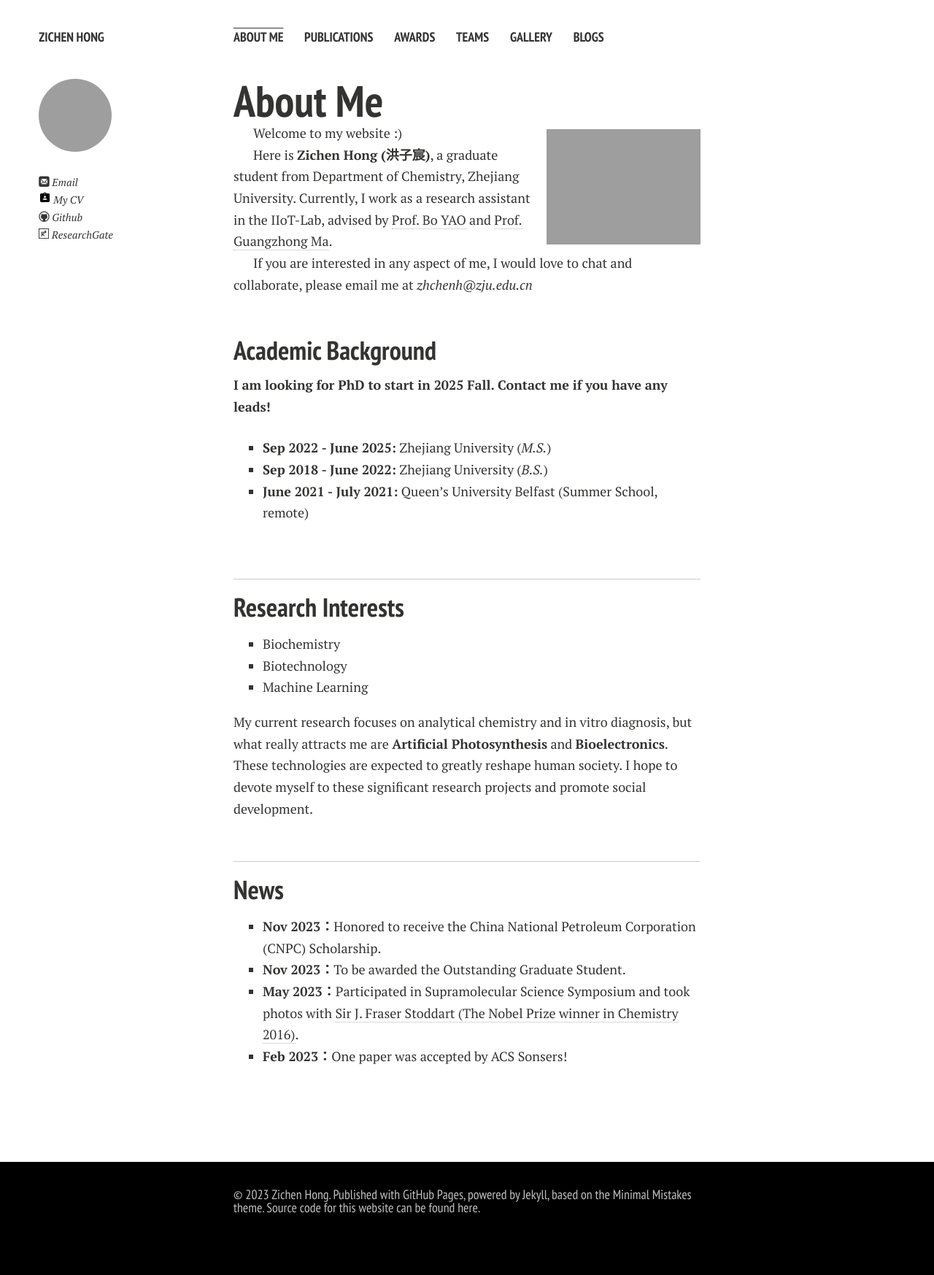
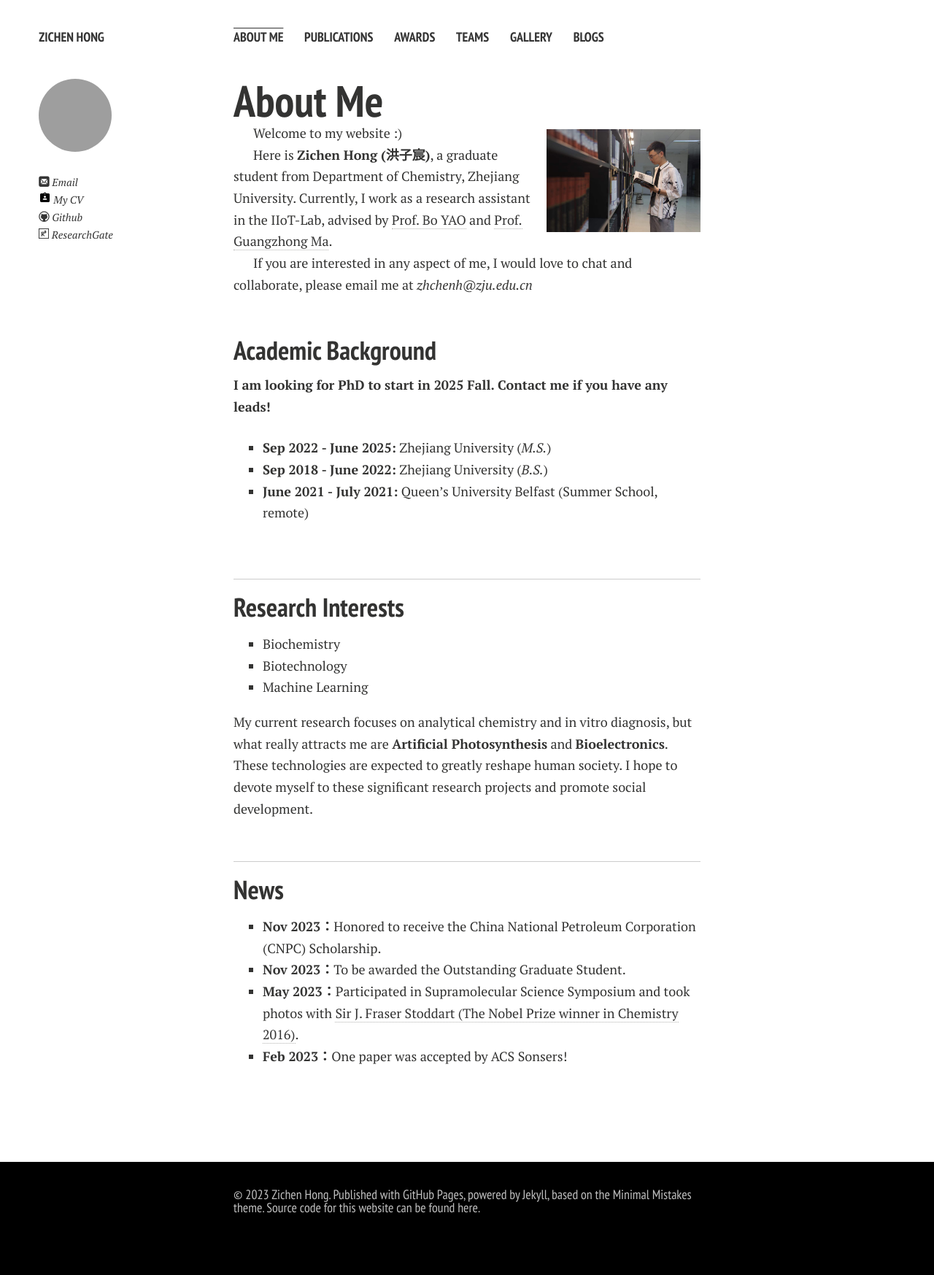
Before and after one commit to GuangLun2000/GuangLun2000.github.io, a Jekyll site: the page built from index.md, in a window 1280 px wide. Shown: the whole page at 73% size. Built offline with Jekyll 4.4.1, drawn with Linux system fonts in a browser that asks for light colours; nearby versions of some CDN libraries; comment, search, counter and statistics services are not loaded; a style sheet for code colours, icons or effects is not loaded; our own code applies the rules of GitHub Pages for plain Markdown files.

Commit message:
Update index.md

```diff
--- a/index.md
+++ b/index.md
@@ -4,7 +4,7 @@ layout: page
 
 # About Me
 
-<img src="https://zichenhong.com/cover_photo.jpg" class="floatpic" width="360" height="480">
+<img src="https://zichenhong.com/hzc.jpg" class="floatpic" width="360" height="480">
 
 Welcome to my website :)
 
```
